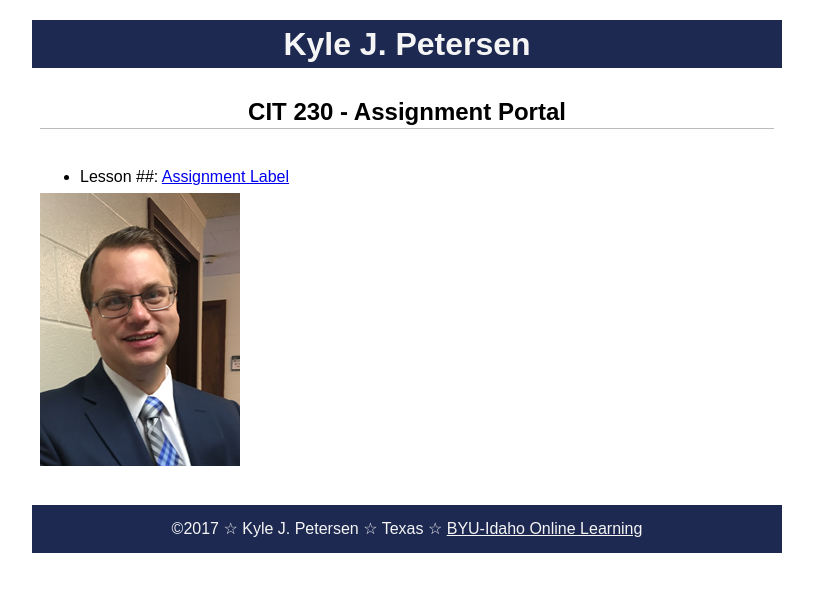
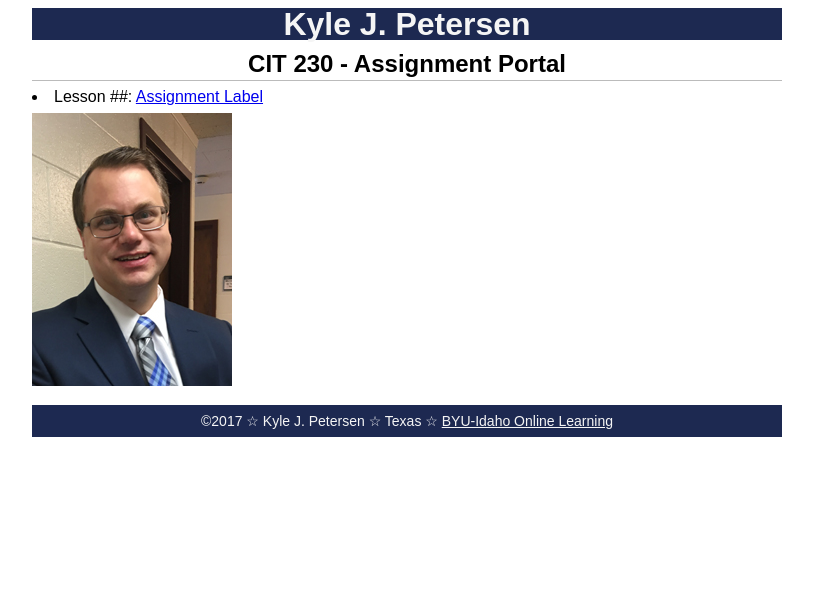
Before and after one commit to Petersen-Kyle/petey82.github.io, a plain HTML site: page index.html in a window 1280 px wide. Shown: the whole page, without its empty margins (233-1046 px from the left). Drawn offline with Linux system fonts and the light colour scheme.

Commit message:
index update padding, margin, font

```diff
--- a/index.html
+++ b/index.html
@@ -20,11 +20,9 @@
     	</nav>
 	-->
     <main>
-    	<h2>CIT 230 - Assignment Portal</h2><br>
-    	<ul>
-    		<li>Lesson ##: <a href="#">Assignment Label</a></li>
+    	<h2>CIT 230 - Assignment Portal</h2>
+    	<li>Lesson ##: <a href="#">Assignment Label</a></li>
     	</ul>
-
     	<img src="images/profile-pic.jpg" wdith="200" height="273" alt="Profile Picture">
     </main>
     <footer>
--- a/styles/main.css
+++ b/styles/main.css
@@ -25,8 +25,8 @@ h2 {
 }
 
 header, main, footer {
-    margin: 1.25rem auto;
-    padding: .5rem;
+    margin: .5rem auto;
+    /*padding: .5rem; */
     max-width: 750px;
 }
 
@@ -37,11 +37,11 @@ header, footer, footer a {
 }
 
 header img {
-    width: 750px;
+    width: auto;
     height: auto;
     float: right;
 }
 
 footer {
-    font-size: /* smaller */;
+    font-size: 14px;
 }
```
